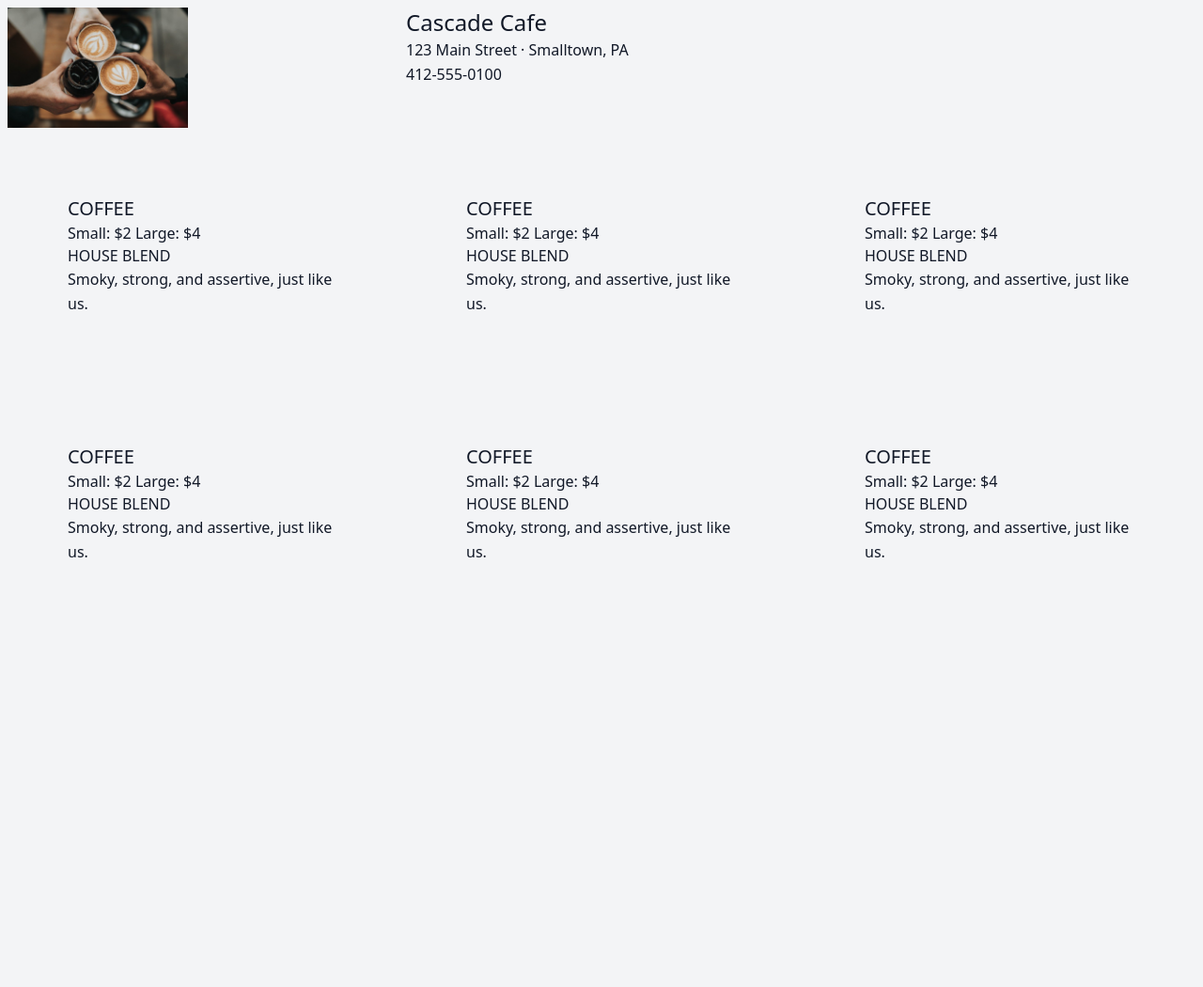
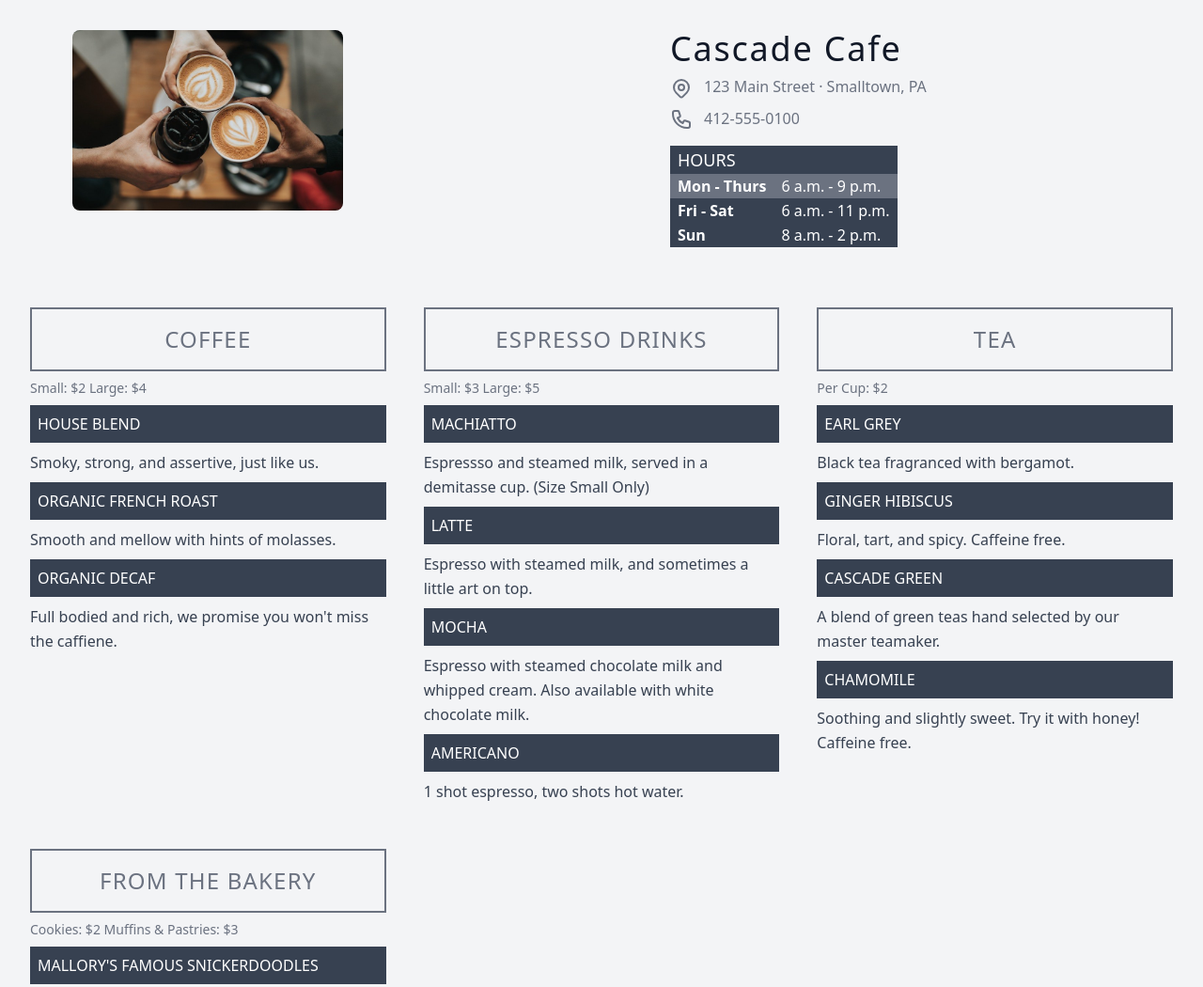
Before and after one commit to justingolden21/cascade-cafe-code-pen-challenge, a website: page docs/index.html in a window 1280 px wide. Shown: the top 1050 px of the page at 94% size. Before the commit the page ends 800 px from the top, so only its background shows below. Drawn offline with Linux system fonts and the light colour scheme.

Commit message:
finished styling website

```diff
--- a/docs/index.html
+++ b/docs/index.html
@@ -13,52 +13,85 @@
 	<link rel="stylesheet" href="css/styles.css">
 	<script src="js/scripts.js"></script>
 </head>
-<body class="m-2 text-gray-900 bg-gray-100">
+<body>
 
     <section class="grid grid-cols-1 md:grid-cols-2 lg:grid-cols-3 gap-0 md:gap-2">
-        <div>
-            <img src="img/coffee-unsplash.jpg" alt="coffee" class="w-48">
+        <div class="header-div">
+            <img src="img/coffee-unsplash.jpg" alt="coffee" class="w-72 rounded-lg">
         </div>
-        <div class="lg:col-span-2">
-            <h1>Cascade Cafe</h1>
-            <p>123 Main Street · Smalltown, PA</p>
-            <p>412-555-0100</p>
+        <div class="header-div lg:col-span-2">
+            <h1 id="title">Cascade Cafe</h1>
+            <p><a href="https://www.google.com/maps/place/Pennsylvania" target="_blank">
+                <svg class="inline w-6 h-6 mr-2" fill="none" stroke="currentColor" viewBox="0 0 24 24" xmlns="http://www.w3.org/2000/svg"><path stroke-linecap="round" stroke-linejoin="round" stroke-width="2" d="M17.657 16.657L13.414 20.9a1.998 1.998 0 01-2.827 0l-4.244-4.243a8 8 0 1111.314 0z"></path><path stroke-linecap="round" stroke-linejoin="round" stroke-width="2" d="M15 11a3 3 0 11-6 0 3 3 0 016 0z"></path></svg>
+123 Main Street · Smalltown, PA
+            </a></p>
+            <p><a href="tel:412-555-0100" target="_blank">
+                <svg class="inline w-6 h-6 mr-2" fill="none" stroke="currentColor" viewBox="0 0 24 24" xmlns="http://www.w3.org/2000/svg"><path stroke-linecap="round" stroke-linejoin="round" stroke-width="2" d="M3 5a2 2 0 012-2h3.28a1 1 0 01.948.684l1.498 4.493a1 1 0 01-.502 1.21l-2.257 1.13a11.042 11.042 0 005.516 5.516l1.13-2.257a1 1 0 011.21-.502l4.493 1.498a1 1 0 01.684.949V19a2 2 0 01-2 2h-1C9.716 21 3 14.284 3 6V5z"></path></svg>
+412-555-0100
+            </a></p>
+            <table id="hours">
+                <tr>
+                    <td class="text-lg">HOURS</td>
+                </tr>
+                <tr id="mon-thurs">
+                    <th>Mon - Thurs</th>
+                    <td>6 a.m. - 9 p.m.</td>
+                </tr>
+                <tr id="fri-sat">
+                    <th>Fri - Sat</th>
+                    <td>6 a.m. - 11 p.m.</td>
+                </tr>
+                <tr id="sun">
+                    <th>Sun</th>
+                    <td>8 a.m. - 2 p.m.</td>
+                </tr>
+            </table>
         </div>
         <div class="menu-section">
-            <h2 class="menu-section-title">COFFEE</h2>
+            <h2 id="coffee" class="menu-section-title"><a href="#coffee">COFFEE</a></h2>
             <h4 class="menu-prices"><span>Small: $2</span> <span>Large: $4</span></h4>
             <h4 class="menu-item">HOUSE BLEND</h4>
             <p class="menu-desc">Smoky, strong, and assertive, just like us.</p>
+            <h4 class="menu-item">ORGANIC FRENCH ROAST</h4>
+            <p class="menu-desc">Smooth and mellow with hints of molasses.</p>
+            <h4 class="menu-item">ORGANIC DECAF</h4>
+            <p class="menu-desc">Full bodied and rich, we promise you won't miss the caffiene.</p>
         </div>
         <div class="menu-section">
-            <h2 class="menu-section-title">COFFEE</h2>
-            <h4 class="menu-prices"><span>Small: $2</span> <span>Large: $4</span></h4>
-            <h4 class="menu-item">HOUSE BLEND</h4>
-            <p class="menu-desc">Smoky, strong, and assertive, just like us.</p>
+            <h2 id="espresso" class="menu-section-title"><a href="#espresso">ESPRESSO DRINKS</a></h2>
+            <h4 class="menu-prices"><span>Small: $3</span> <span>Large: $5</span></h4>
+            <h4 class="menu-item">MACHIATTO</h4>
+            <p class="menu-desc">Espressso and steamed milk, served in a demitasse cup. (Size Small Only)</p>
+            <h4 class="menu-item">LATTE</h4>
+            <p class="menu-desc">Espresso with steamed milk, and sometimes a little art on top.</p>
+            <h4 class="menu-item">MOCHA</h4>
+            <p class="menu-desc">Espresso with steamed chocolate milk and whipped cream. Also available with white chocolate milk.</p>
+            <h4 class="menu-item">AMERICANO</h4>
+            <p class="menu-desc">1 shot espresso, two shots hot water.</p>
         </div>
         <div class="menu-section">
-            <h2 class="menu-section-title">COFFEE</h2>
-            <h4 class="menu-prices"><span>Small: $2</span> <span>Large: $4</span></h4>
-            <h4 class="menu-item">HOUSE BLEND</h4>
-            <p class="menu-desc">Smoky, strong, and assertive, just like us.</p>
+            <h2 id="tea" class="menu-section-title"><a href="#tea">TEA</a></h2>
+            <h4 class="menu-prices"><span>Per Cup: $2</span></h4>
+            <h4 class="menu-item">EARL GREY</h4>
+            <p class="menu-desc">Black tea fragranced with bergamot.</p>
+            <h4 class="menu-item">GINGER HIBISCUS</h4>
+            <p class="menu-desc">Floral, tart, and spicy. Caffeine free.</p>
+            <h4 class="menu-item">CASCADE GREEN</h4>
+            <p class="menu-desc">A blend of green teas hand selected by our master teamaker.</p>
+            <h4 class="menu-item">CHAMOMILE</h4>
+            <p class="menu-desc">Soothing and slightly sweet. Try it with honey! Caffeine free.</p>
         </div>
         <div class="menu-section">
-            <h2 class="menu-section-title">COFFEE</h2>
-            <h4 class="menu-prices"><span>Small: $2</span> <span>Large: $4</span></h4>
-            <h4 class="menu-item">HOUSE BLEND</h4>
-            <p class="menu-desc">Smoky, strong, and assertive, just like us.</p>
-        </div>
-        <div class="menu-section">
-            <h2 class="menu-section-title">COFFEE</h2>
-            <h4 class="menu-prices"><span>Small: $2</span> <span>Large: $4</span></h4>
-            <h4 class="menu-item">HOUSE BLEND</h4>
-            <p class="menu-desc">Smoky, strong, and assertive, just like us.</p>
-        </div>
-        <div class="menu-section">
-            <h2 class="menu-section-title">COFFEE</h2>
-            <h4 class="menu-prices"><span>Small: $2</span> <span>Large: $4</span></h4>
-            <h4 class="menu-item">HOUSE BLEND</h4>
-            <p class="menu-desc">Smoky, strong, and assertive, just like us.</p>
+            <h2 id="bakery" class="menu-section-title"><a href="#bakery">FROM THE BAKERY</a></h2>
+            <h4 class="menu-prices"><span>Cookies: $2</span> <span>Muffins & Pastries: $3</span></h4>
+            <h4 class="menu-item">MALLORY'S FAMOUS SNICKERDOODLES</h4>
+            <p class="menu-desc">Creamy cinnamony goodness made from scratch with our founder Mallory's prizewinning recipe.</p>
+            <h4 class="menu-item">OATMEAL COOKIE</h4>
+            <p class="menu-desc">Packed with rolled oats, raisins, and cranberries, these monster cookies are (almost) good for ya!</p>
+            <h4 class="menu-item">MIXED BERRY MUFFINS</h4>
+            <p class="menu-desc">Filled with the best berries of the season and topped with a crumb crust.</p>
+            <h4 class="menu-item">CROISSANT</h4>
+            <p class="menu-desc">Our oversized croissants are buttery, flaky, and usually all sold out by 7 a.m.</p>
         </div>
 	</section>
 </body>
--- a/docs/js/scripts.js
+++ b/docs/js/scripts.js
@@ -1 +1,9 @@
-window.onload = ()=> console.log('page loaded');
+window.onload = () => {
+	const weekday = new Date().getDay();
+	if (weekday == 0) document.getElementById('sun').classList.add('highlight');
+	else if (weekday == 5 || weekday == 6)
+		document.getElementById('fri-sat').classList.add('highlight');
+	else document.getElementById('mon-thurs').classList.add('highlight');
+
+	document.getElementById(window.location.hash.substring(1)).scrollIntoView();
+};
--- a/src/styles.css
+++ b/src/styles.css
@@ -13,29 +13,57 @@
 	button:focus {
 		@apply outline-none ring-2 ring-indigo-300;
 	}
-
-	h1 {
-		@apply text-2xl font-light;
+	html {
+		scroll-behavior: smooth;
 	}
-	h2 {
-		@apply text-xl font-medium;
-	}
-	p {
-		@apply leading-relaxed;
+	body {
+		@apply m-4 text-gray-900 bg-gray-100;
 	}
 }
 
 @layer components {
+	#title {
+		@apply text-4xl font-light tracking-wider;
+	}
+	a {
+		@apply block text-gray-500 my-2 hover:underline;
+	}
+	#hours {
+		@apply my-4 p-4 bg-gray-700 text-white text-left;
+	}
+	#hours th {
+		@apply font-bold;
+	}
+	#hours th,
+	#hours td {
+		@apply px-2;
+	}
+	#hours tr.highlight {
+		@apply bg-gray-500;
+	}
+
+	.header-div {
+		@apply mx-auto;
+	}
+
+	.header-div,
 	.menu-section {
-		@apply p-16;
+		@apply p-4;
+	}
+	.menu-section {
+		/* @apply ; */
 	}
 	.menu-section-title {
+		@apply text-2xl font-light border-2 text-gray-500 border-gray-500 p-2 my-2 tracking-wider text-center;
 	}
 	.menu-prices {
+		@apply text-sm font-normal text-gray-500 mr-4;
 	}
 	.menu-item {
+		@apply bg-gray-700 text-white p-2 my-2;
 	}
 	.menu-desc {
+		@apply text-gray-700 leading-relaxed;
 	}
 }
 
```
Also changed, not shown: docs/css/styles.css.
